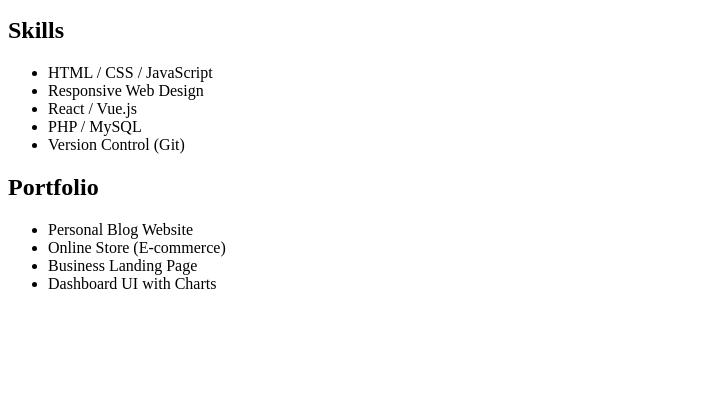
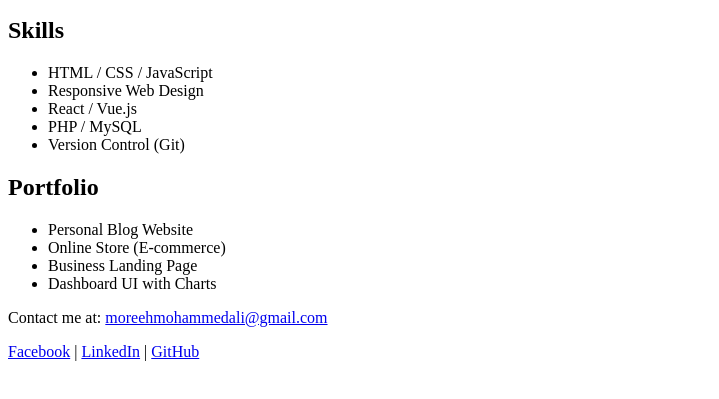
Before and after one commit to Moreeh97/my_profilio, a plain HTML site: page index.html in a window 1280 px wide. Shown: the part 159-558 px from the top of the page, without its empty margins (0-719 px from the left). Drawn offline with Linux system fonts and the light colour scheme.

Commit message:
adding footer into index page

```diff
--- a/index.html
+++ b/index.html
@@ -47,6 +47,14 @@
     </section>
   </main>
 
-
+  <!-- Footer Section -->
+  <footer id="contact">
+    <p>Contact me at: <a href="moreehmohammedali@gmail.com">moreehmohammedali@gmail.com</a></p>
+    <div class="social-links">
+      <a href="https://www.facebook.com/eng.moreeh" target="_blank">Facebook</a> |
+      <a href="https://www.linkedin.com/in/moreeh-ahmed-online" target="_blank">LinkedIn</a> |
+      <a href="https://github.com/Moreeh97" target="_blank">GitHub</a>
+    </div>
+  </footer>
 </body>
 </html>
```
